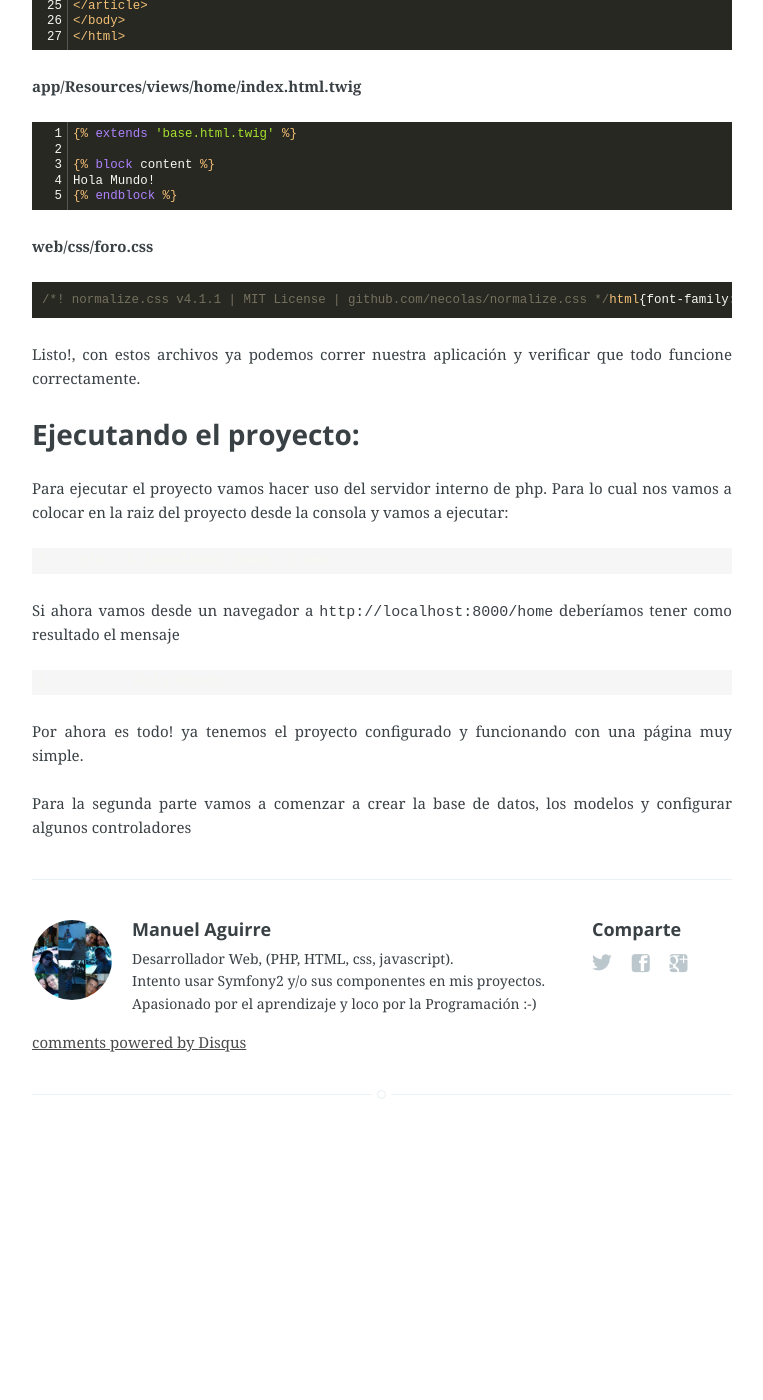
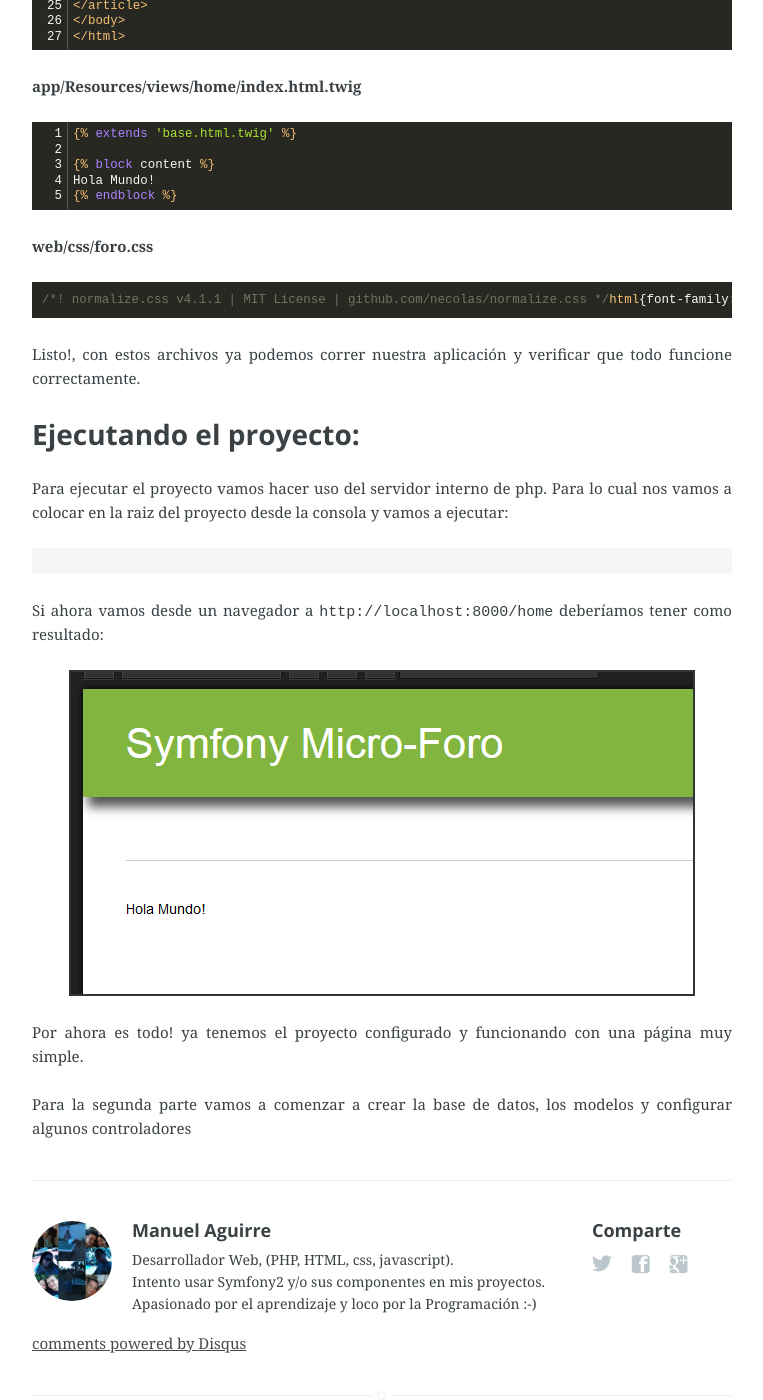
Before and after one commit to manuelj555/archivos-de-mi-blog, a Jekyll site: the page built from _posts/2016-08-14-foro-micro-kernel-trait-symfony-parte-1.md, in a window 1280 px wide and 1400 px high, scrolled down 5251 px. Shown: the whole window, without its empty margins (258-1021 px from the left). Built offline with Jekyll 4.4.1, drawn with Linux system fonts in a browser that asks for light colours; comment, search, counter and statistics services are not loaded; before the commit the page ends 6350 px from its top, so only the background shows below that.

Commit message:
agregando imagen al post

```diff
--- a/_posts/2016-08-14-foro-micro-kernel-trait-symfony-parte-1.md
+++ b/_posts/2016-08-14-foro-micro-kernel-trait-symfony-parte-1.md
@@ -281,9 +281,9 @@ Para ejecutar el proyecto vamos hacer uso del servidor interno de php. Para lo c
 
 	php -S localhost:8000 -t web
 
-Si ahora vamos desde un navegador a `http://localhost:8000/home` deberíamos tener como resultado el mensaje
+Si ahora vamos desde un navegador a `http://localhost:8000/home` deberíamos tener como resultado:
 
-	Hola Mundo!
+![Hola Mundo]({{ site.url }}/assets/images/micro-foro/1-hola-mundo.png)
 
 Por ahora es todo! ya tenemos el proyecto configurado y funcionando con una página muy simple.
 
--- a/assets/css/screen.css
+++ b/assets/css/screen.css
@@ -546,6 +546,7 @@ margin on the iframe, cause it breaks stuff. */
     max-width: 100%;
     margin: 0 auto;
     height: auto;
+    border: 2px solid #303538;
 }
 
 /* The author credit area after the post */
```
Also changed, not shown: assets/images/micro-foro/1-hola-mundo.PNG (added).
